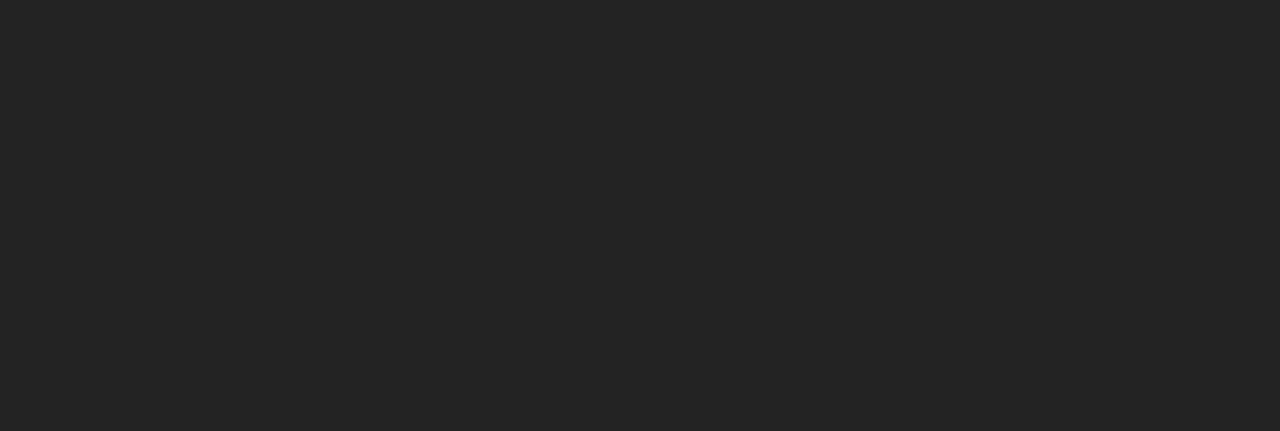
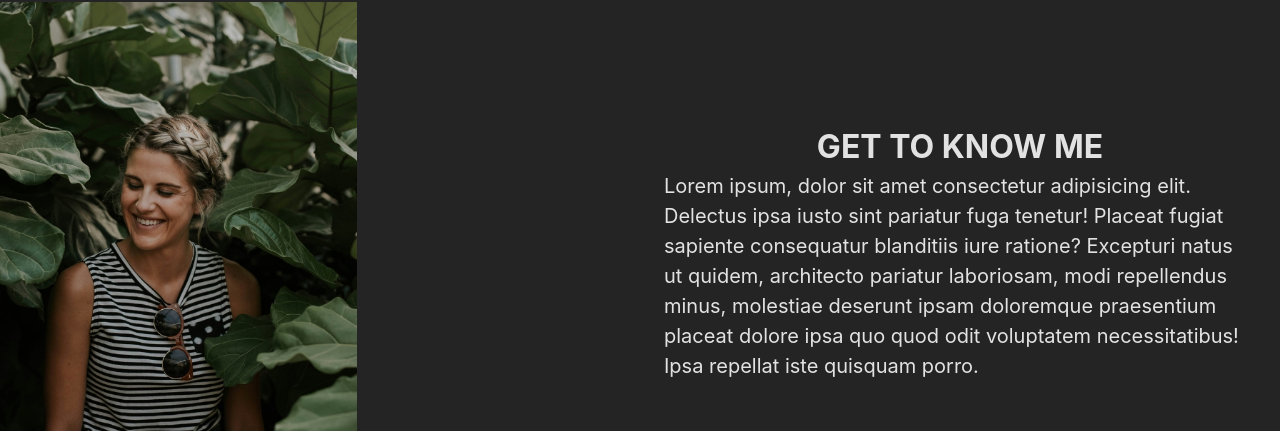
Before and after one commit to MagdaMie/PlantShopMockup, a React (Vite) app in the folder firstReactWebsite/: page / in a window 1280 px wide. Shown: the part 564-995 px from the top of the page. Before the commit the page ends 800 px from the top, so only its background shows below. Built offline with nearby package versions, Linux system fonts and the light colour scheme.

Commit message:
added hero element

```diff
--- a/firstReactWebsite/src/App.jsx
+++ b/firstReactWebsite/src/App.jsx
@@ -1,5 +1,6 @@
 import Header from "./components/Header"
 import Baner from "./components/Baner"
+import Hero from "./components/Hero"
 
 
 
@@ -9,6 +10,7 @@ function App() {
     <>
       <Header />
       <Baner />
+      <Hero />
     </>
   )
 }
--- /dev/null
+++ b/firstReactWebsite/src/components/Hero.jsx
@@ -0,0 +1,17 @@
+
+const Hero = () => {
+
+    return(
+        <div className="hero">
+            <div className="img-wrap">
+                <img src="/hero.jpg" alt="" />
+            </div>
+            <div className="about-wrap">
+                <h3>get to know me</h3>
+                <p>Lorem ipsum, dolor sit amet consectetur adipisicing elit. Delectus ipsa iusto sint pariatur fuga tenetur! Placeat fugiat sapiente consequatur blanditiis iure ratione? Excepturi natus ut quidem, architecto pariatur laboriosam, modi repellendus minus, molestiae deserunt ipsam doloremque praesentium placeat dolore ipsa quo quod odit voluptatem necessitatibus! Ipsa repellat iste quisquam porro.</p>
+            </div>
+        </div>
+    )
+}
+
+export default Hero
--- a/firstReactWebsite/src/index.css
+++ b/firstReactWebsite/src/index.css
@@ -48,7 +48,7 @@ p {
   margin: 1rem;
 }
 
-
+/* Header */
 .header {
   display: flex;
   align-items: center;
@@ -76,6 +76,8 @@ p {
   margin: 0 1.5rem;
 }
 
+/* Baner */
+
 .baner {
   width: 100%;
   height: 450px;
@@ -94,3 +96,30 @@ p {
   align-items: center;
   flex-direction: column;
 }
+
+/* Hero */
+
+.hero {
+  display: grid;
+  grid-template-columns: 1fr 1fr;
+  padding: 1rem 0;
+}
+
+.hero .about-wrap {
+  display: flex;
+  flex-direction: column;
+  justify-content: center;
+  align-items: center;
+}
+
+.hero .img-wrpa
+{
+ padding: 3rem;
+ display: flex;
+ justify-content: center;
+ align-items: center;
+}
+
+.hero .img-wrap img {
+  height: 500px;
+}
```
Also changed, not shown: firstReactWebsite/public/hero.jpg (added).
